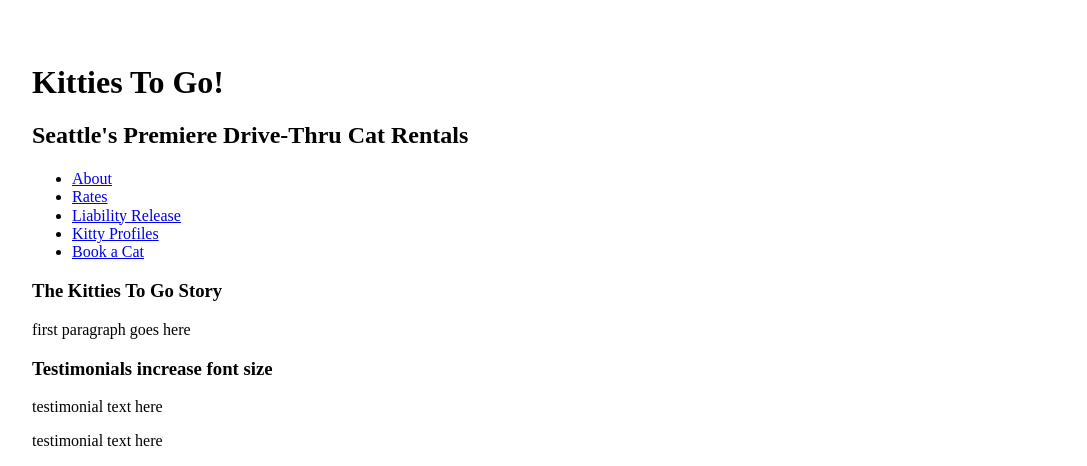
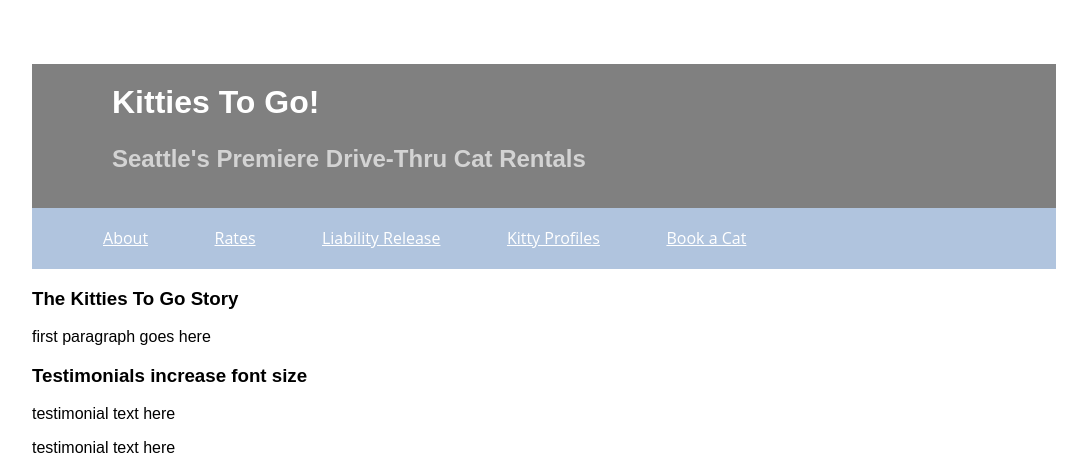
Before and after one commit to sunnicampbell/project, a plain HTML site: page index.html in a window 1280 px wide. Shown: the top 466 px of the page, without its empty margins (32-1119 px from the left). Drawn offline with nearby package versions, Linux system fonts and the light colour scheme.

Commit message:
index.html

```diff
--- a/index.html
+++ b/index.html
@@ -12,7 +12,7 @@
 <H1>Kitties To Go!</H1>
 <h2>Seattle's Premiere Drive-Thru Cat Rentals</h2>
 </header>
-<nav>
+<nav class="menu">
     <ul>
         <li><a href="#">About</a></li>
         <li><a href="#">Rates</a></li>
--- a/style.css
+++ b/style.css
@@ -1,13 +1,51 @@
 #main {
     width:1024px;
     margin: 5%;
+    font-family: sans-serif;
 }
 header {
+        position:relative;
+        display:block;
+        max-width:100%;
+        height:100%;
+        margin:0 auto;
+        padding:1rem 5rem;
+        background: gray;
 
+    }
+    header h1 {
+        line-height: 45px;
+        font-size: 2rem;
+        margin: 0;
+        color:#fff;
+    }
+    header h2 {
+        color: lightgrey;
 }
-footer {
-
+    menu {
+        padding-left: 0;
+        margin-bottom: 0;
+        list-style: none;
+        float:right;
+    }
+    nav {
+    overflow: hidden;
+    background-color: lightsteelblue;
 }
-nav {
-
+    nav  li {
+        position:relative;
+        display:inline-flex;
+        list-style-type: none;
+        font-family: "Open Sans", "Droid Sans", sans-serif;
+        padding:0 1rem;
+    }
+    nav li a {
+        float: left;
+        display: block;
+        padding: 5px 15px;
+        color: #fff;
+    }
+    nav a:hover {
+        background-color: #ddd;
+        color: black;
 }
```
